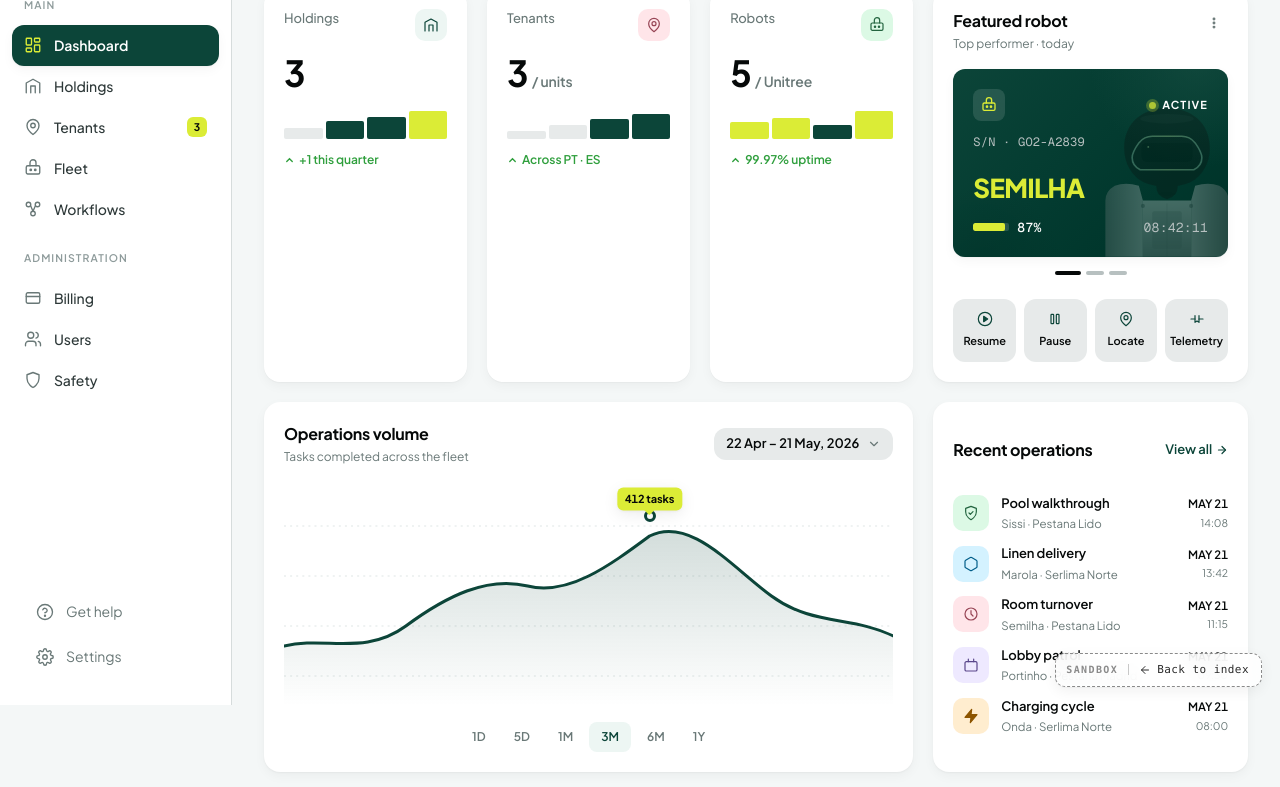
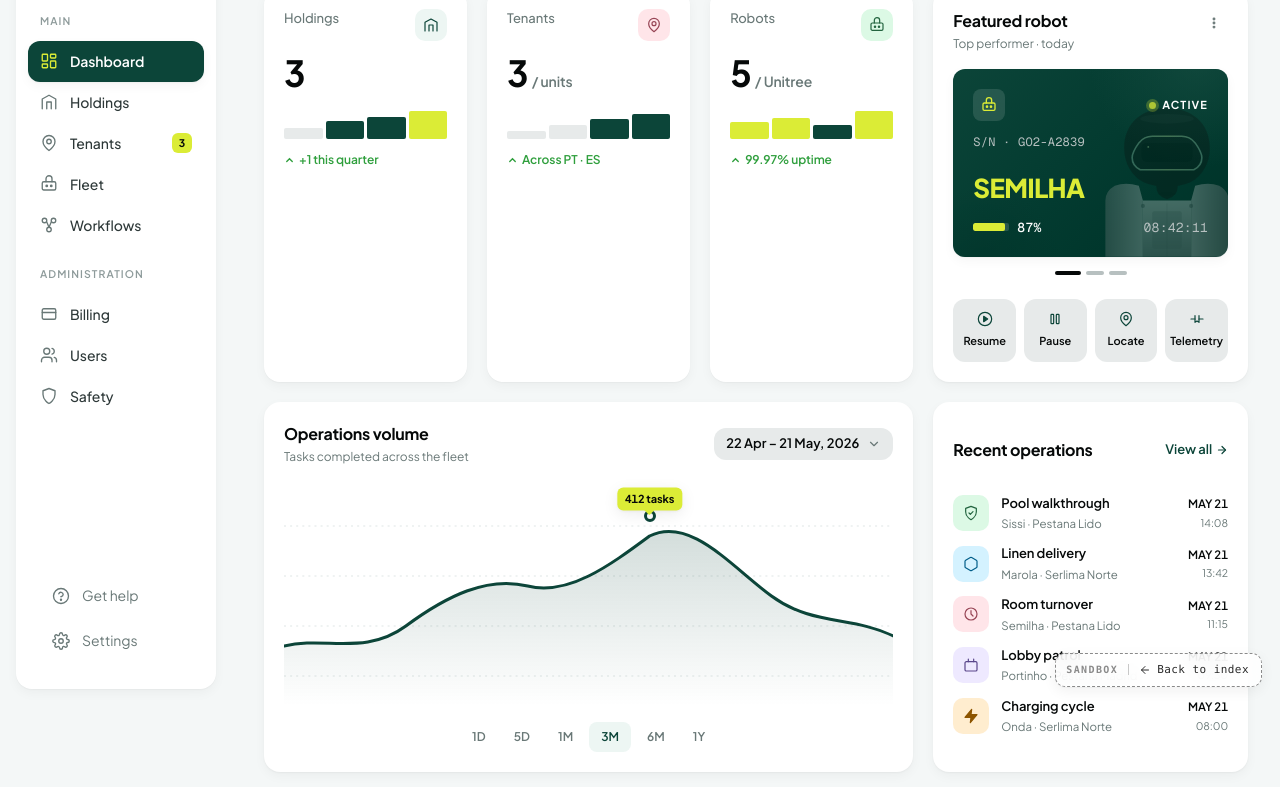
Before and after one commit to danielcunha-pixel/quiet-canvas-lab, a website: page v3/index.html in a window 1280 px wide. Shown: the part 95-882 px from the top of the page. Drawn offline with nearby package versions, Linux system fonts and the light colour scheme.

Commit message:
v3: float the sidebar (radius-lg + shadow-card, 16px margin)

```diff
--- a/v3/index.html
+++ b/v3/index.html
@@ -75,14 +75,19 @@
       grid-column: 1;
       grid-row: 1 / span 2;
       position: sticky;
-      top: 0;
+      top: 16px;
       align-self: start;
-      height: 100dvh;
+      height: calc(100dvh - 32px);
+      margin: 16px;
       background: var(--color-paper-2);
-      border-right: var(--rule-hair) solid var(--color-rule);
+      border-radius: var(--radius-lg);
+      box-shadow: var(--shadow-card);
       display: flex;
       flex-direction: column;
       padding: var(--space-6) 0 var(--space-4);
+      overflow-y: auto;
+      scrollbar-width: thin;
+      scrollbar-color: var(--color-rule-strong) transparent;
     }
     .sidebar__brand {
       display: flex;
```
